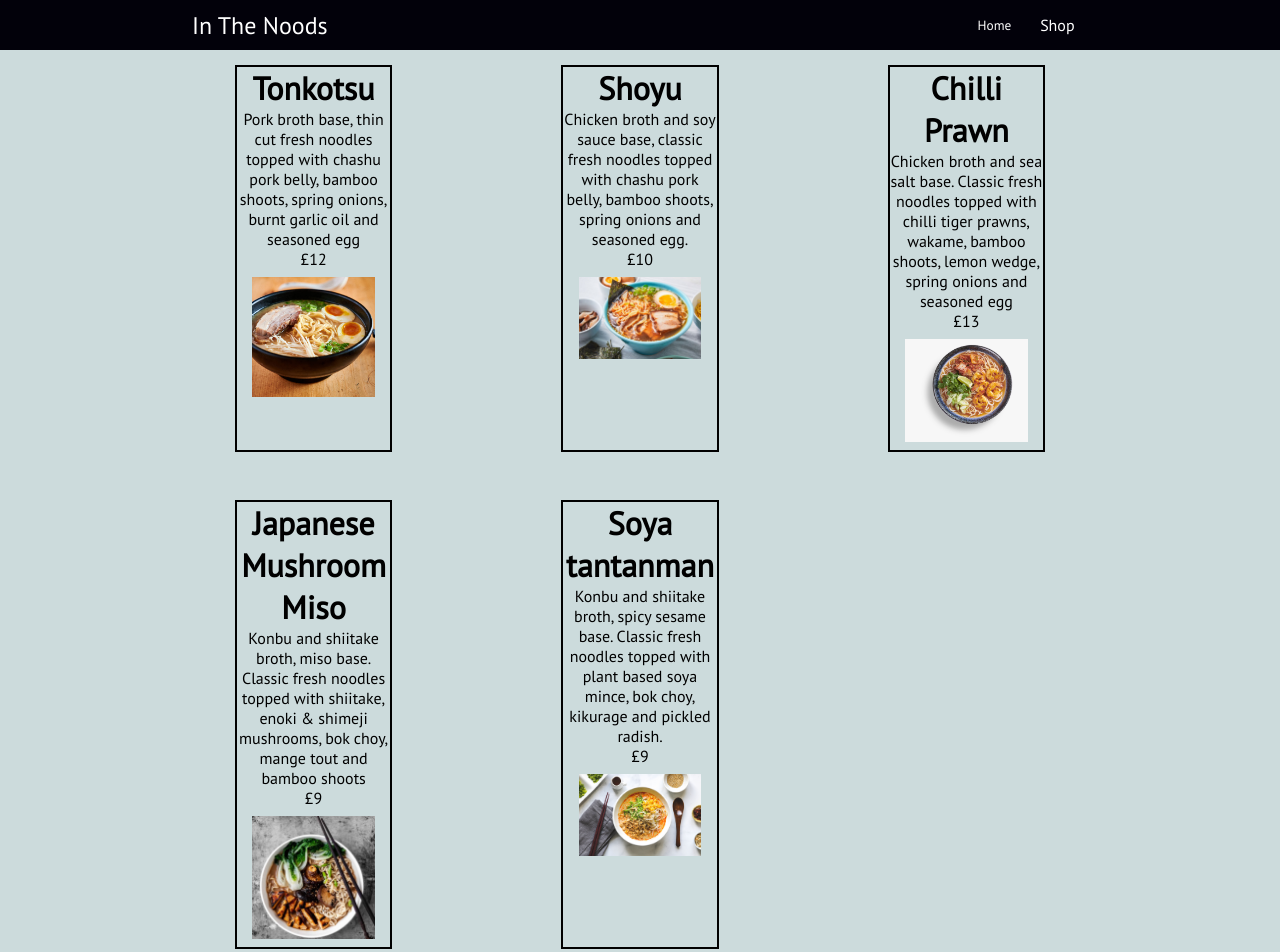
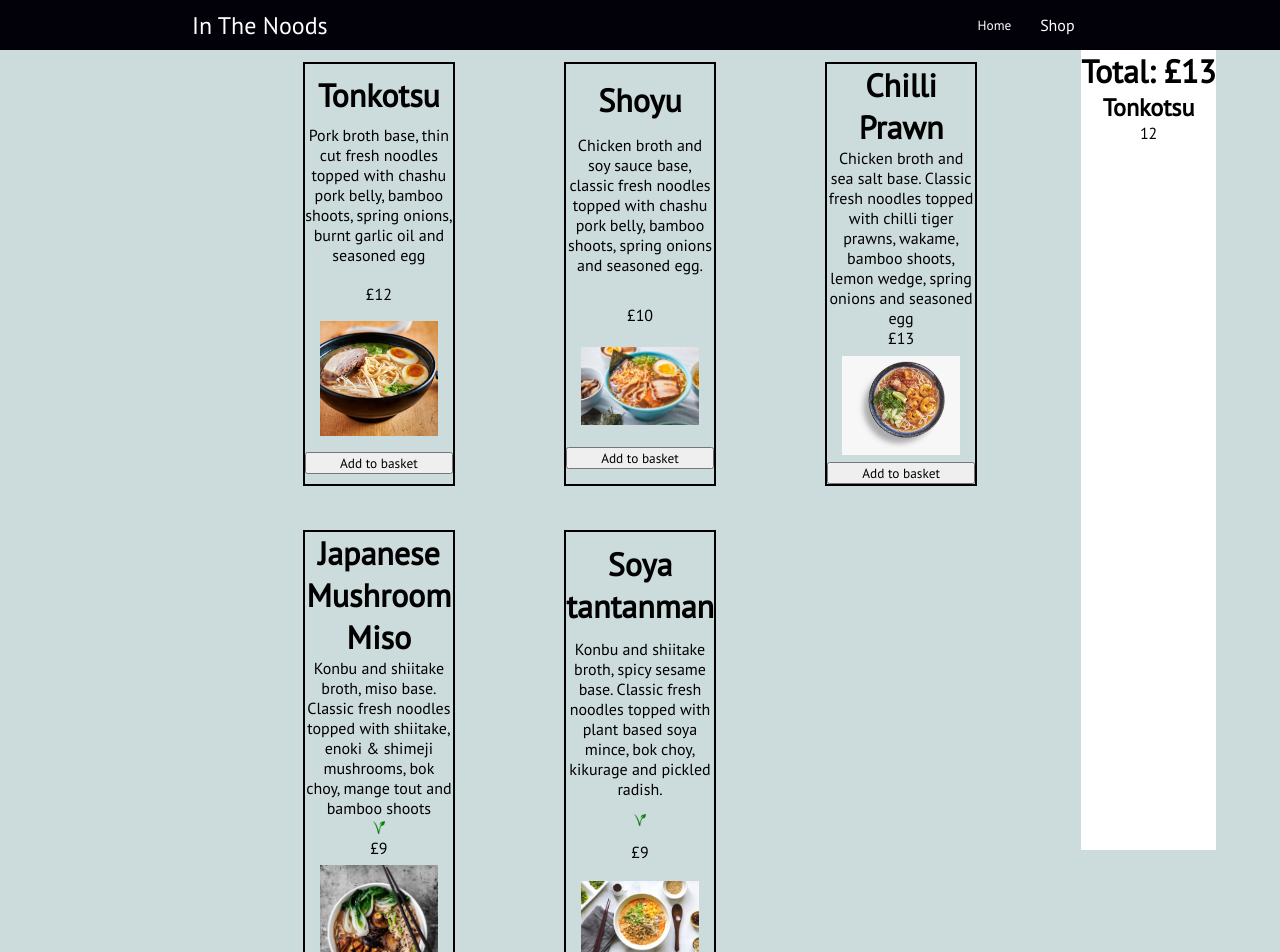
Before and after one commit to TRFielder/shopping-cart, a React (Create React App) app: page /#/shop in a window 1280 px wide. Shown: the top 952 px of the page. Built offline with nearby package versions, Linux system fonts and the light colour scheme.

Commit message:
Start work on basket component and adding items to basket

```diff
--- a/src/App.js
+++ b/src/App.js
@@ -14,8 +14,6 @@ const App = () => {
               <Route path="shop" element={<Shop />} />
             </Routes>
           </div>
-          <div>
-          </div>
       </HashRouter>
     </div>
   );
--- /dev/null
+++ b/src/components/basket.js
@@ -0,0 +1,28 @@
+import { useState, useEffect } from "react"
+import "../styles/basket.css";
+
+const Basket = () => {
+    const [items, setItems] = useState([
+        {id: 1,
+        name: "Tonkotsu",
+        price: 12
+        }
+    ]);
+    const [total, setTotal] = useState(13);
+
+    return(
+        <div className="basketDisplay">
+            <h1>Total: {`£${total}`}</h1>
+            {items.map(item => {
+                return(
+                    <div key = {item.id}>
+                        <h2>{item.name}</h2>
+                        <p>{item.price}</p>
+                    </div>
+                )
+            })}
+        </div>
+    )
+}
+
+export default Basket;
--- a/src/components/header.js
+++ b/src/components/header.js
@@ -11,8 +11,8 @@ const Header = (props) => {
                     </div>
                     <div className="header-links">
                         <ul>
-                            <NavLink to="/" className={({ isActive }) => (isActive ? "active" : "inactive")}><li>Home</li></NavLink>
-                            <NavLink to="/shop" className={({ isActive }) => (isActive ? "active" : "inactive")}><li>Shop</li></NavLink>
+                            <NavLink to="/" className={({ isActive }) => (isActive ? "active" : "inactive")}> <li>Home</li> </NavLink>
+                            <NavLink to="/shop" className={({ isActive }) => (isActive ? "active" : "inactive")}> <li>Shop</li> </NavLink>
                         </ul>
                     </div>
                 </div>
--- a/src/components/productCard.js
+++ b/src/components/productCard.js
@@ -1,6 +1,7 @@
 import "../styles/productCard.css"
 
 import * as images from "../imageIndex.js";
+import vegSymbol from "../images/menu/vegetarian-mark-60.png"
 
 const ProductCard = (props) => {
 
@@ -8,8 +9,14 @@ const ProductCard = (props) => {
         <div className="productCard">
             <h1>{props.name}</h1>
             <p>{props.description}</p>
+            <p>{props.vegetarian ? <img src={vegSymbol}
+                                        id="vegSymbol"
+                                        alt="Vegetarian"></img>
+                                        : ""}
+            </p>
             <p>{props.price}</p>
             <img alt={props.name} src={images[props.image]}></img>
+            <button onClick={() => console.log(`Clicked ${props.name}`)}>Add to basket</button>
         </div>
     )
 }
--- a/src/index.js
+++ b/src/index.js
@@ -10,7 +10,7 @@ ReactDOM.render(
     <HelmetProvider>
       <Helmet>
         <meta charset="utf-8" />
-        <title>Legit Shop</title>
+        <title>In the Noods</title>
       </Helmet>
       <App />
     </HelmetProvider>
--- a/src/pages/shop.js
+++ b/src/pages/shop.js
@@ -1,19 +1,21 @@
 import { useState, useEffect } from "react";
 import ProductCard from "../components/productCard";
+import Basket from "../components/basket";
 import "../styles/shop.css"
 
 const Shop = () => {
 
-    const [products, setProducts] = useState([])
+    const [products, setProducts] = useState([]);
 
     useEffect(() => {
         const productsFile = require("../products/products.json");
         const products = productsFile.products;
-        setProducts(products)
+        setProducts(products);
     }, [])
 
   return (
     <div className="productMenu">
+        <Basket />
         {products.map(product => {
             return(
                 <ProductCard key={product.id}
@@ -21,6 +23,7 @@ const Shop = () => {
                 description={product.description}
                 price={`£${product.price}`}
                 image={product.image}
+                vegetarian={product.vegetarian}
                 />
             )
         })}
--- /dev/null
+++ b/src/styles/basket.css
@@ -0,0 +1,7 @@
+.basketDisplay {
+    z-index: 1000;
+    position: absolute;
+    right: 5%;
+    background-color: white;
+    height: 100%
+}
--- a/src/styles/productCard.css
+++ b/src/styles/productCard.css
@@ -1,8 +1,9 @@
 .productCard {
     display: flex;
     flex-direction: column;
+    justify-content: space-evenly;
     margin: 5%;
-    width: 50%;
+    width: 60%;
     border: 2px solid black;
 }
 
@@ -10,3 +11,7 @@
     width: 80%;
     margin: 5% auto;
 }
+
+#vegSymbol {
+    width: 8%;
+}
--- a/src/styles/shop.css
+++ b/src/styles/shop.css
@@ -1,5 +1,5 @@
 .productMenu {
-    width: 75%;
+    width: 60%;
     margin: 0 auto;
     display: grid;
     grid-template-columns: 1fr 1fr 1fr;
```
Also changed, not shown: src/images/menu/vegetarian-mark-60.png (added).
